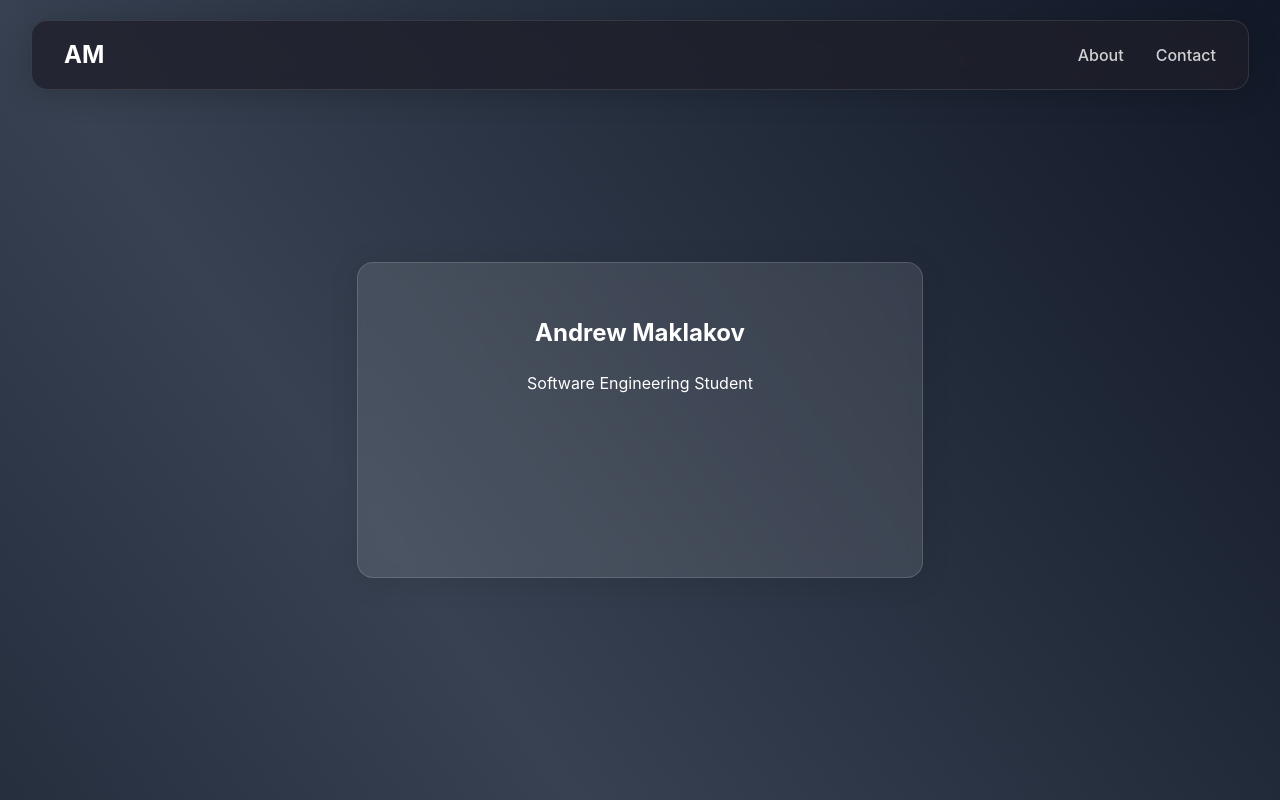
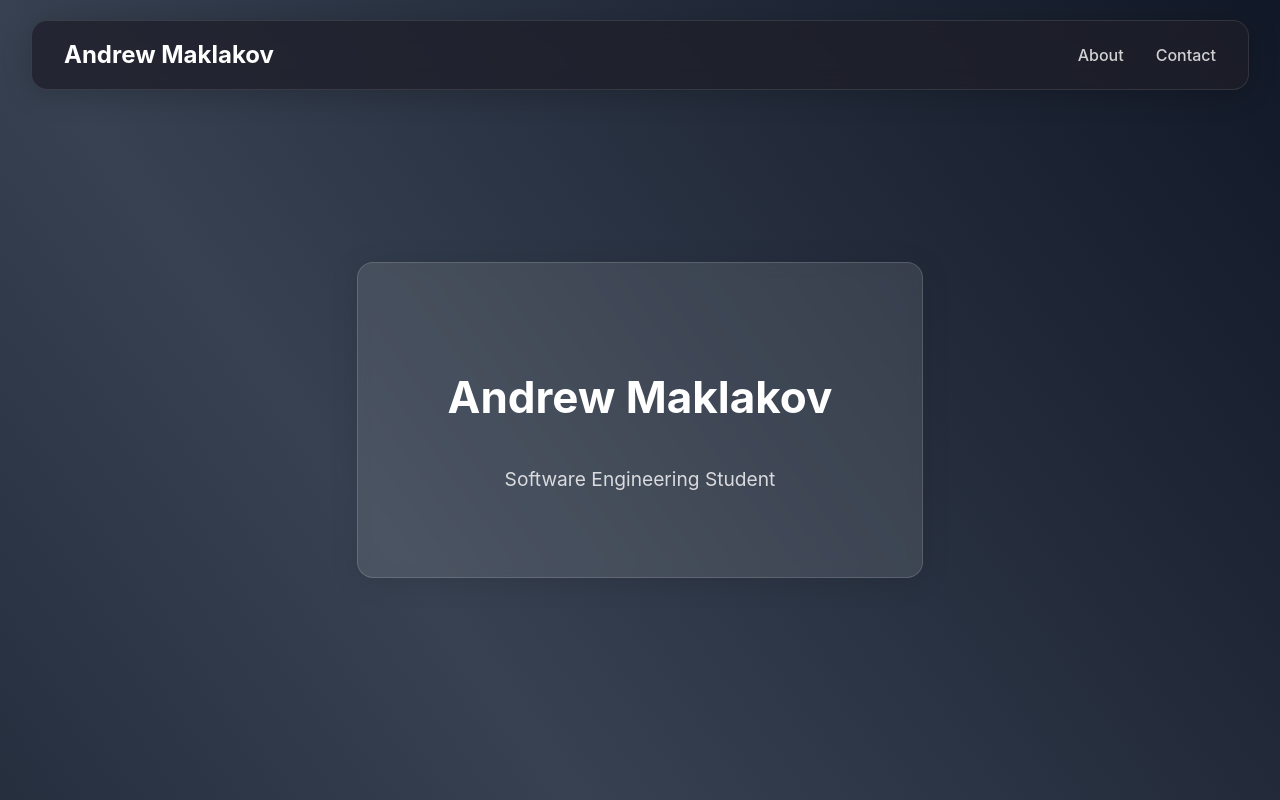
Before and after one commit to amaklakovv/portfolio, a React (Vite) app: page / in a window 1280 px wide. Shown: the top 800 px of the page. Built offline with nearby package versions, Linux system fonts and the light colour scheme.

Commit message:
minor updates to front page

```diff
--- a/src/components/About.jsx
+++ b/src/components/About.jsx
@@ -4,7 +4,7 @@ import GlassCard from './GlassCard';
 function About() {
   return (
     <section id="about" className="fullscreen-section">
-      <GlassCard disableHoverEffect={true}>
+      <GlassCard hoverIntensity={3}>
         <h2>About Me</h2>
         <p>
           Currently in the third-year of a Bachelor of Engineering, majoring in Software Engineering with an AI specialisation. Solid
--- a/src/components/App.css
+++ b/src/components/App.css
@@ -10,6 +10,24 @@
   width: 90%;
   max-height: 250px;
   height: 90%;
+  padding: 2rem;
+  /* Add flex properties to center content */
+  display: flex;
+  flex-direction: column;
+  justify-content: center;
+  align-items: center;
+  gap: 1rem; /* Space between elements */
+}
+
+/* Increase font sizes for the hero section card */
+#home .glass-card h1 {
+  font-size: 2.75rem;
+  margin-bottom: 0; /* Adjust spacing */
+}
+
+#home .glass-card p {
+  font-size: 1.2rem;
+  color: rgba(255, 255, 255, 0.8); /* Slightly dim the subtitle */
 }
 
 /* Wider, taller card for the about section */
--- a/src/components/GlassCard.jsx
+++ b/src/components/GlassCard.jsx
@@ -5,9 +5,9 @@ import './GlassCard.css';
  * A reusable component that applies a "glassmorphism" effect.
  * It accepts children, so you can put any content inside it.
  * It also has a 3D tilt effect on hover.
- * @param {{children: React.ReactNode, disableHoverEffect?: boolean}} props
+ * @param {{children: React.ReactNode, disableHoverEffect?: boolean, hoverIntensity?: number}} props
  */
-function GlassCard({ children, disableHoverEffect = false }) {
+function GlassCard({ children, disableHoverEffect = false, hoverIntensity = 10 }) {
     const [transform, setTransform] = useState(
         'perspective(1000px) rotateX(0deg) rotateY(0deg)'
     );
@@ -22,9 +22,9 @@ function GlassCard({ children, disableHoverEffect = false }) {
         const x = e.clientX - left;
         const y = e.clientY - top;
 
-        // Calculate rotation based on cursor position. Max rotation is 10 degrees
-        const rotateX = -((y - height / 2) / (height / 2)) * 10;
-        const rotateY = ((x - width / 2) / (width / 2)) * 10;
+        // Calculate rotation based on cursor position.
+        const rotateX = -((y - height / 2) / (height / 2)) * hoverIntensity;
+        const rotateY = ((x - width / 2) / (width / 2)) * hoverIntensity;
 
         setTransform(
             `perspective(1000px) rotateX(${rotateX}deg) rotateY(${rotateY}deg)`
--- a/src/components/Navbar.jsx
+++ b/src/components/Navbar.jsx
@@ -4,7 +4,7 @@ function Navbar() {
   return (
     <nav className="navbar">
       <div className="navbar-logo">
-        <a href="#home">AM</a>
+        <a href="#home">Andrew Maklakov</a>
       </div>
       <ul className="navbar-links">
         <li><a href="#about">About</a></li>
```
